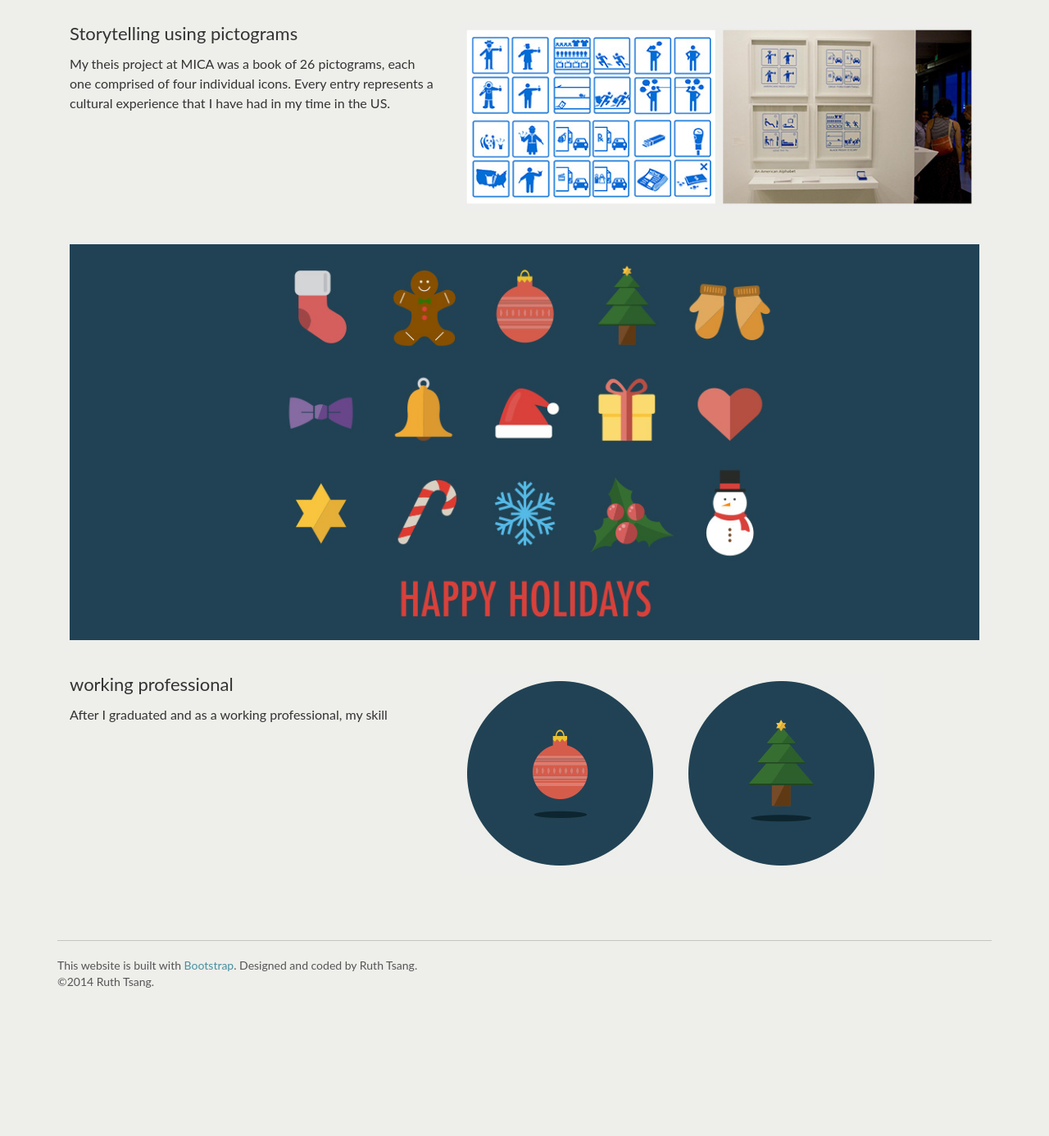
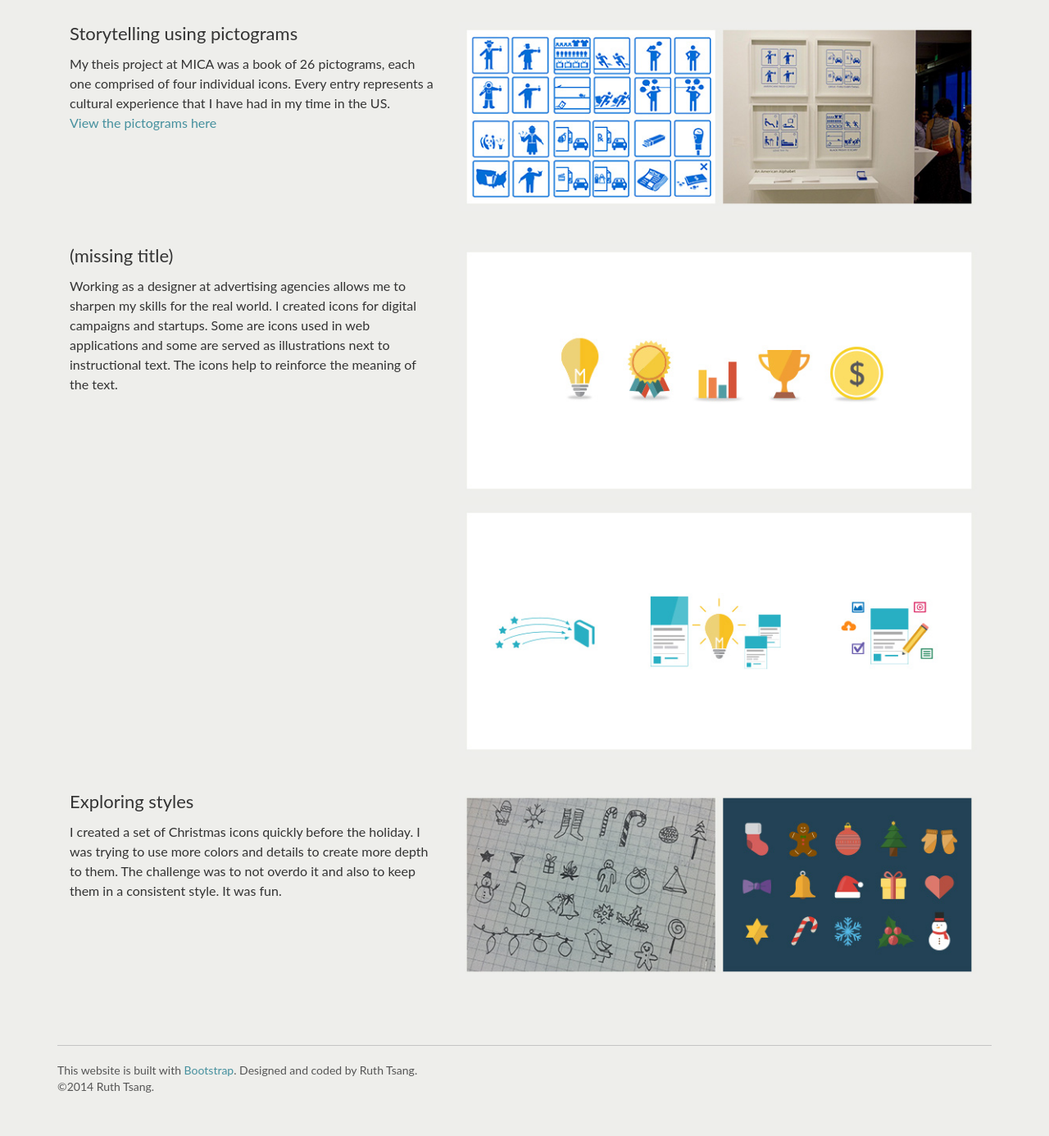
Before and after one commit to ruthtsang/ruthtsang.github.io, a plain HTML site: page play/hey.html in a window 1280 px wide. Shown: the part 1140-2526 px from the top of the page at 82% size. Before the commit the page ends 2398 px from the top, so only its background shows below. Drawn offline with nearby package versions, Linux system fonts and the light colour scheme; files whose address does not match are found by name.

Commit message:
copy draft

```diff
--- a/play/hey.html
+++ b/play/hey.html
@@ -43,7 +43,7 @@
 
       <!-- hero area -->
       <div class="detail-container">
-        <img class="img-responsive" src="../images/christmas-icons_hero.jpg">
+        <img class="img-responsive" src="../images/icons_hero.jpg">
       </div>
 
       <!-- case study details top part christmas icons -->
@@ -67,37 +67,50 @@
           <p>Icons I created in college were pretty unrefined as my illustration skill was fresh. They were in hand-drawn style. I created a set of icons for my infographic titled "Waiting time in a week".</p>
         </div>
         <div class="col-md-7">
-          <img class="img-responsive" src="../images/icons_proj2.jpg" alt="edore thumbnail">
+          <a href="#"><img class="img-responsive" src="../images/icons_proj2.jpg" alt="edore thumbnail"></a>
         </div>
       </div>
        <!-- case study details module AAA -->
       <div class="detail-module">
         <div class="col-md-5">
           <div class="detail-title">Storytelling using pictograms</div>
-          <p>My theis project at MICA was a book of 26 pictograms, each one comprised of four individual icons. Every entry represents a cultural experience that I have had in my time in the US. </p>
+          <p>My theis project at MICA was a book of 26 pictograms, each one comprised of four individual icons. Every entry represents a cultural experience that I have had in my time in the US. <br/><a href="#">View the pictograms here</a></p>
+
         </div>
         <div class="col-md-7">
           <img class="img-responsive" src="../images/icons_proj3.jpg" alt="edore thumbnail">
         </div>
       </div>
 
-      <!-- case study details module full width -->
+      <!-- case study details module full width
       <div class="detail-module">
         <div class="col-md-12">
-          <img class="img-responsive" src="../images/christmas-icons_hero.jpg" alt="edore thumbnail">
+          <img class="img-responsive" src="../images/icons_proj4.jpg" alt="edore thumbnail">
         </div>
       </div>
-
+-->
 
 
       <!-- case study details module -->
       <div class="detail-module">
         <div class="col-md-5">
-          <div class="detail-title">working professional</div>
-          <p>After I graduated and as a working professional, my skill </p>
+          <div class="detail-title">(missing title)</div>
+          <p>Working as a designer at advertising agencies allows me to sharpen my skills for the real world. I created icons for digital campaigns and startups. Some are icons used in web applications and some are served as illustrations next to instructional text. The icons help to reinforce the meaning of the text.</p>
         </div>
         <div class="col-md-7">
-          <img class="img-responsive" src="../images/christmas-icons_proj1.jpg" alt="edore thumbnail">
+          <img class="img-responsive" src="../images/icons_proj5.jpg" alt="edore thumbnail">
+          <img class="img-responsive" src="../images/icons_proj6.jpg" alt="edore thumbnail">
+        </div>
+      </div>
+
+      <!-- case study details module -->
+      <div class="detail-module">
+        <div class="col-md-5">
+          <div class="detail-title">Exploring styles</div>
+          <p>I created a set of Christmas icons quickly before the holiday. I was trying to use more colors and details to create more depth to them. The challenge was to not overdo it and also to keep them in a consistent style. It was fun.</p>
+        </div>
+        <div class="col-md-7">
+          <a href="#"><img class="img-responsive" src="../images/icons_proj7.jpg" alt="edore thumbnail"></a>
         </div>
       </div>
 
```
Also changed, not shown: work/rosewood-hotels-and-resorts.html (+18 -5 lines), images/icons_hero.jpg (added), images/icons_proj4.jpg (added), images/icons_proj5.jpg (added), images/icons_proj6.jpg (added), images/icons_proj7.jpg (added), images/rosewood_proj111.jpg (added), images/rosewood_proj222.jpg (added).
